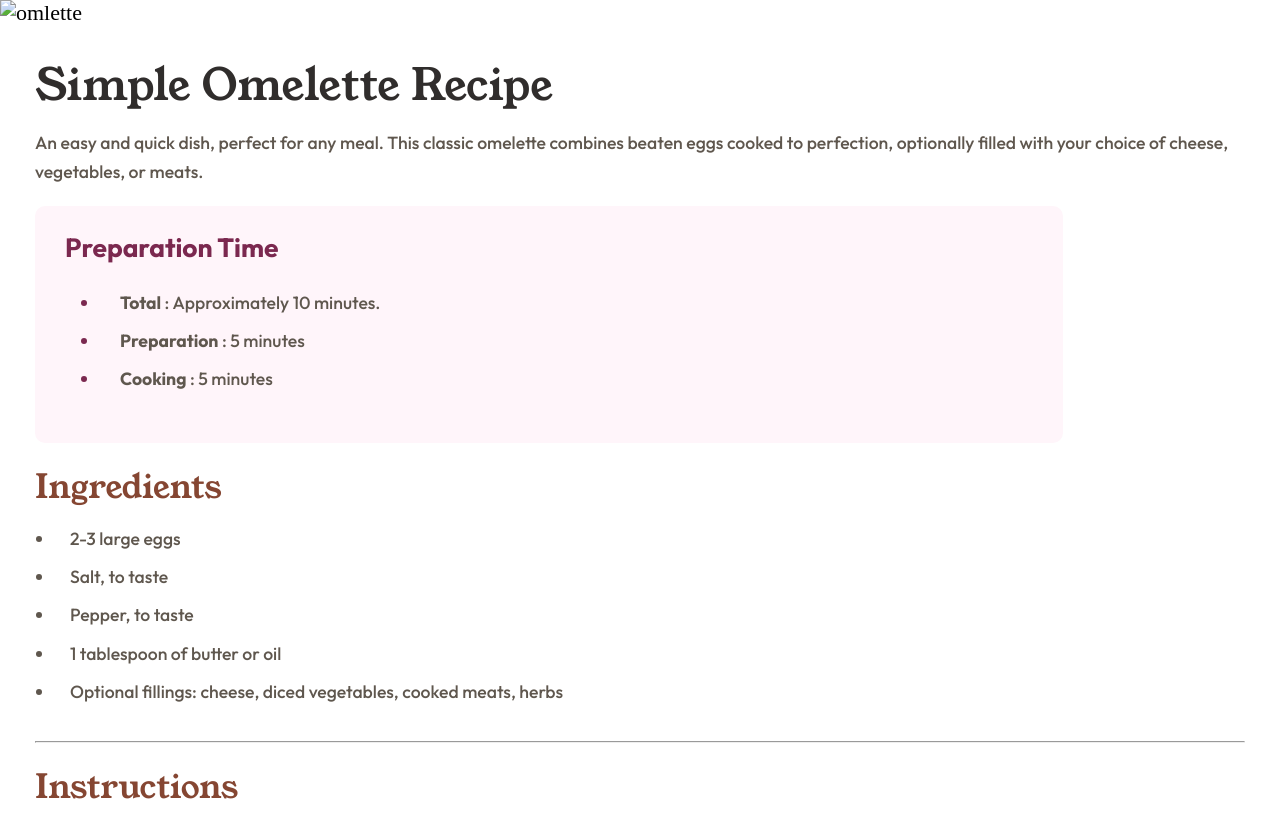
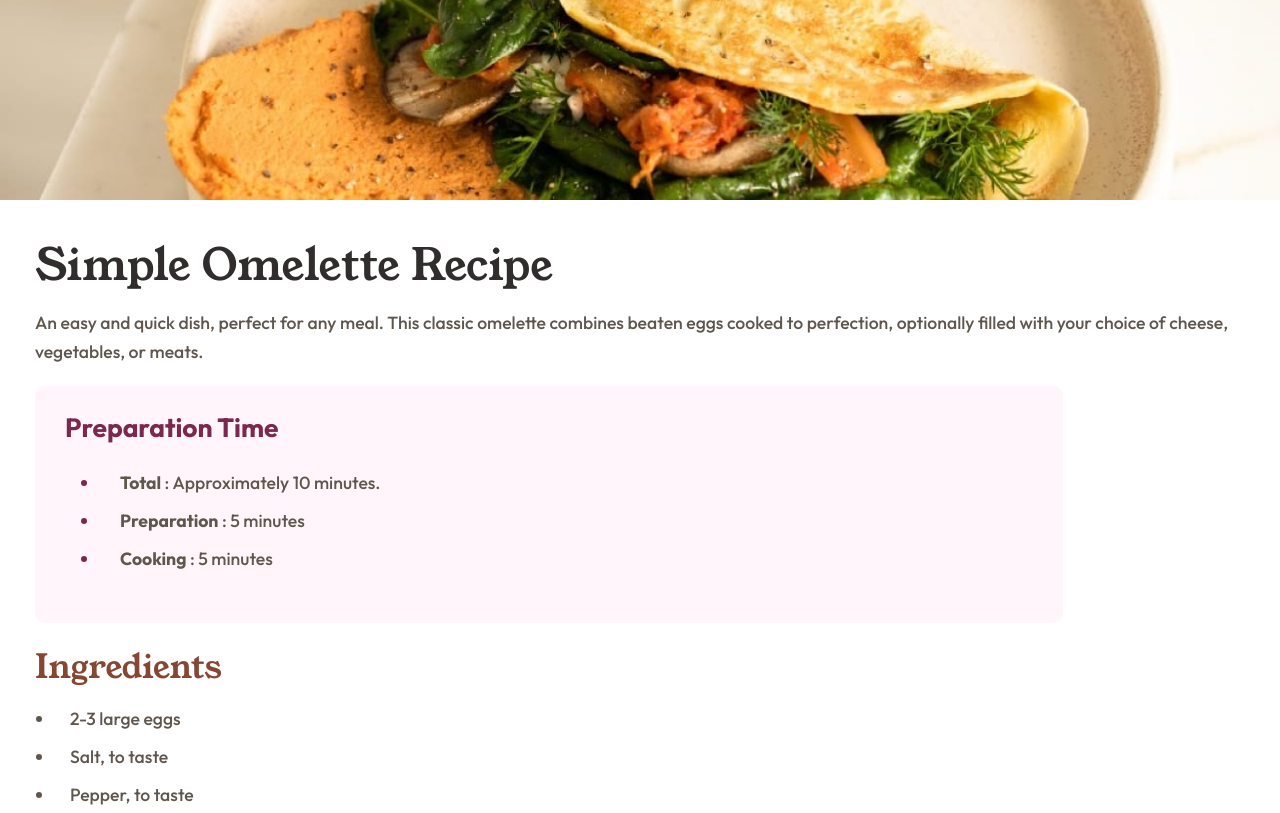
Before and after one commit to prashrijan/frontend-mentor-receipe-page, a plain HTML site: page index.html in a window 1280 px wide. Shown: the top 813 px of the page. Drawn offline with Linux system fonts and the light colour scheme.

Commit message:
made few changes in html file

```diff
--- a/index.html
+++ b/index.html
@@ -15,7 +15,7 @@
 <body>
 
   <header>
-    <img src="../recipe-page-main/assets/images/image-omelette.jpeg" alt="omlette">
+    <img src="assets/images/image-omelette.jpeg" alt="omlette">
   </header>
 
   <main>
@@ -81,26 +81,6 @@
       <p> The table below shows nutritional values per serving without the additional fillings.</p>
 
       <div class="nutrients">
-        <!-- <div class="calories flex">
-          <p>Calories</p>
-          <p class="value">277kcal</p>
-        </div>
-        <hr>
-        <div class="carbs flex">
-          <p>Carbs</p>
-          <p class="value">0g</p>
-        </div>
-        <hr>
-        <div class="protien flex">
-          <p>Protein</p>
-          <p class="value">20g</p>
-        </div>
-        <hr>
-        <div class="fat flex">
-          <p>Fat</p>
-          <p class="value">22g</p>
-        </div> -->
-
         <table>
           <tbody>
             <tr>
```
